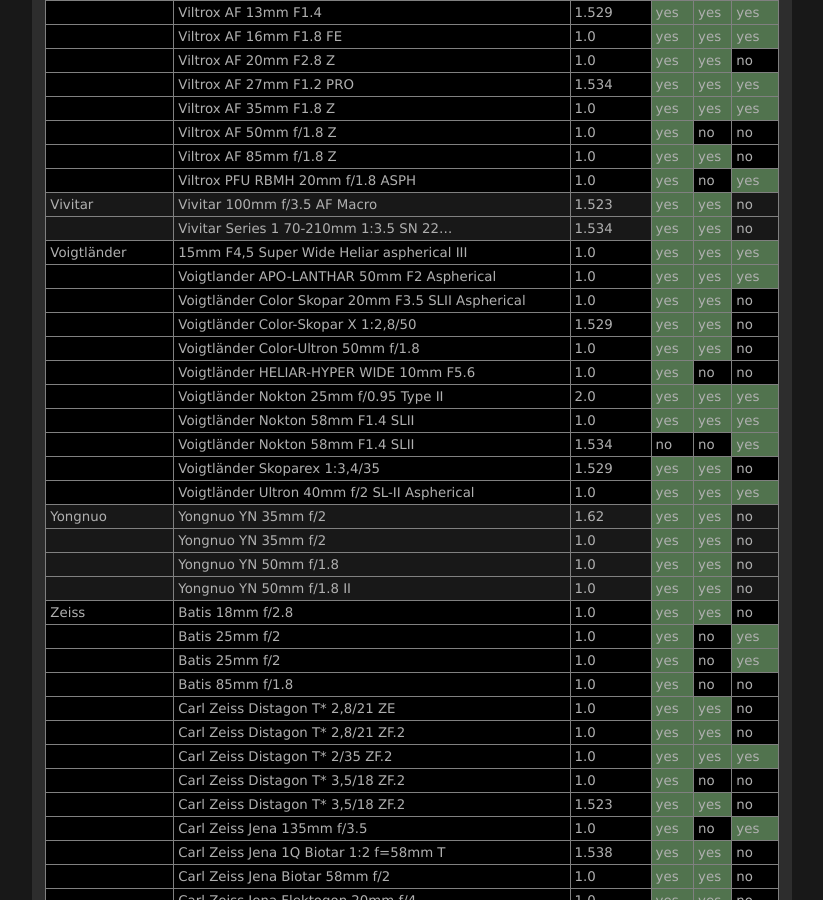
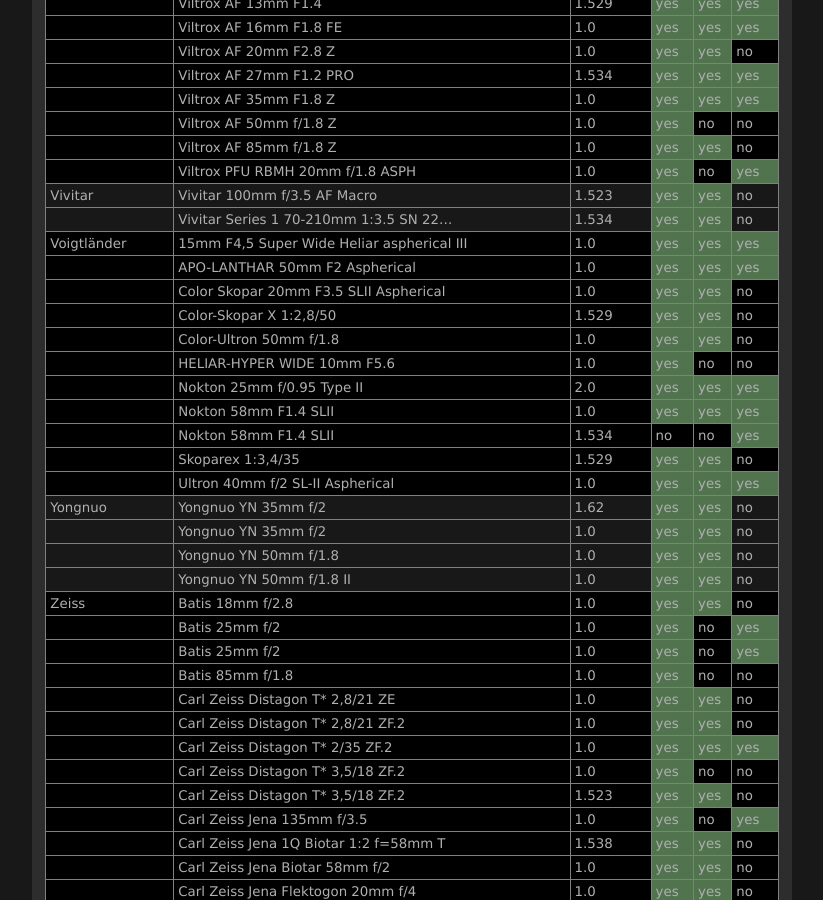
Before and after one commit to lensfun/lensfun.github.io, a Jekyll site: the page built from _posts/lenslist/2999-12-31-Lenslist-master.md, in a window 1280 px wide and 900 px high, scrolled down 33240 px. Shown: the whole window, without its empty margins (284-1107 px from the left). Built offline with Jekyll 4.4.1, drawn with Linux system fonts in a browser that asks for light colours; some of the changed text lies outside the part shown.

Commit message:
Update master lens list from GitHub Actions

```diff
--- a/_posts/lenslist/2999-12-31-Lenslist-master.md
+++ b/_posts/lenslist/2999-12-31-Lenslist-master.md
@@ -432,9 +432,8 @@ This list was generated on 2024-11-22 from current Lensfun sources. Your Lensfun
 <tr class="lenslist-bg1"><td>Meyer-Optik Görlitz</td><td>Domiplan 50mm f/2.8</td><td>1.0</td><td class="lenslist-highlight lenslist-check">yes</td><td class="lenslist-highlight lenslist-check">yes</td><td class="lenslist-check">no</td></tr>
 <tr class="lenslist-bg1"><td></td><td>Helioplan 40mm f/4.5</td><td>1.0</td><td class="lenslist-highlight lenslist-check">yes</td><td class="lenslist-highlight lenslist-check">yes</td><td class="lenslist-check">no</td></tr>
 <tr class="lenslist-bg1"><td></td><td>Lydith 30mm f/3.5</td><td>1.0</td><td class="lenslist-highlight lenslist-check">yes</td><td class="lenslist-highlight lenslist-check">yes</td><td class="lenslist-check">no</td></tr>
-<tr class="lenslist-bg1"><td></td><td>Meyer Optik Görlitz 3.5/30mm</td><td>1.0</td><td class="lenslist-highlight lenslist-check">yes</td><td class="lenslist-highlight lenslist-check">yes</td><td class="lenslist-check">no</td></tr>
-<tr class="lenslist-bg1"><td></td><td>Meyer-Optik Görlitz Orestegor 200mm f/4</td><td>1.0</td><td class="lenslist-highlight lenslist-check">yes</td><td class="lenslist-highlight lenslist-check">yes</td><td class="lenslist-check">no</td></tr>
 <tr class="lenslist-bg1"><td></td><td>Orestegon 29mm f/2.8</td><td>1.0</td><td class="lenslist-highlight lenslist-check">yes</td><td class="lenslist-highlight lenslist-check">yes</td><td class="lenslist-check">no</td></tr>
+<tr class="lenslist-bg1"><td></td><td>Orestegor 200mm f/4</td><td>1.0</td><td class="lenslist-highlight lenslist-check">yes</td><td class="lenslist-highlight lenslist-check">yes</td><td class="lenslist-check">no</td></tr>
 <tr class="lenslist-bg1"><td></td><td>Oreston 50mm f/1.8</td><td>1.0</td><td class="lenslist-highlight lenslist-check">yes</td><td class="lenslist-highlight lenslist-check">yes</td><td class="lenslist-check">no</td></tr>
 <tr class="lenslist-bg1"><td></td><td>Orestor 100mm f/2.8</td><td>1.0</td><td class="lenslist-highlight lenslist-check">yes</td><td class="lenslist-highlight lenslist-check">yes</td><td class="lenslist-check">no</td></tr>
 <tr class="lenslist-bg1"><td></td><td>Orestor 135mm f/2.8</td><td>1.0</td><td class="lenslist-highlight lenslist-check">yes</td><td class="lenslist-highlight lenslist-check">yes</td><td class="lenslist-check">no</td></tr>
@@ -1251,7 +1250,7 @@ This list was generated on 2024-11-22 from current Lensfun sources. Your Lensfun
 <tr class="lenslist-bg1"><td></td><td>Zeiss Planar T* 50mm f/1.4 ZA SSM</td><td>1.0</td><td class="lenslist-highlight lenslist-check">yes</td><td class="lenslist-highlight lenslist-check">yes</td><td class="lenslist-highlight lenslist-check">yes</td></tr>
 <tr class="lenslist-bg1"><td></td><td>Zeiss Vario-Sonnar T* 16-35mm f/2.8 ZA SSM II</td><td>1.0</td><td class="lenslist-highlight lenslist-check">yes</td><td class="lenslist-highlight lenslist-check">yes</td><td class="lenslist-check">no</td></tr>
 <tr class="lenslist-bg1"><td></td><td>Zeiss Vario-Sonnar T* 24-70mm f/2.8 ZA SSM II</td><td>1.0</td><td class="lenslist-highlight lenslist-check">yes</td><td class="lenslist-highlight lenslist-check">yes</td><td class="lenslist-check">no</td></tr>
-<tr class="lenslist-bg2"><td>Steinheil</td><td>Auto-D-Quinaron 35mm f/2.8</td><td>1.0</td><td class="lenslist-highlight lenslist-check">yes</td><td class="lenslist-highlight lenslist-check">yes</td><td class="lenslist-check">no</td></tr>
+<tr class="lenslist-bg2"><td>Steinheil München</td><td>Auto-D-Quinaron 35mm f/2.8</td><td>1.0</td><td class="lenslist-highlight lenslist-check">yes</td><td class="lenslist-highlight lenslist-check">yes</td><td class="lenslist-check">no</td></tr>
 <tr class="lenslist-bg2"><td></td><td>Auto-D-Tele-Quinar 135mm f/2.8</td><td>1.0</td><td class="lenslist-highlight lenslist-check">yes</td><td class="lenslist-highlight lenslist-check">yes</td><td class="lenslist-check">no</td></tr>
 <tr class="lenslist-bg2"><td></td><td>Culminar 85mm f/2.8</td><td>1.0</td><td class="lenslist-highlight lenslist-check">yes</td><td class="lenslist-highlight lenslist-check">yes</td><td class="lenslist-check">no</td></tr>
 <tr class="lenslist-bg1"><td>Tamron</td><td>18-300mm F3.5-6.3 DiIII-A VC VXD B061X</td><td>1.534</td><td class="lenslist-highlight lenslist-check">yes</td><td class="lenslist-check">no</td><td class="lenslist-check">no</td></tr>
@@ -1373,16 +1372,16 @@ This list was generated on 2024-11-22 from current Lensfun sources. Your Lensfun
 <tr class="lenslist-bg2"><td>Vivitar</td><td>Vivitar 100mm f/3.5 AF Macro</td><td>1.523</td><td class="lenslist-highlight lenslist-check">yes</td><td class="lenslist-highlight lenslist-check">yes</td><td class="lenslist-check">no</td></tr>
 <tr class="lenslist-bg2"><td></td><td>Vivitar Series 1 70-210mm 1:3.5 SN 22…</td><td>1.534</td><td class="lenslist-highlight lenslist-check">yes</td><td class="lenslist-highlight lenslist-check">yes</td><td class="lenslist-check">no</td></tr>
 <tr class="lenslist-bg1"><td>Voigtländer</td><td>15mm F4,5 Super Wide Heliar aspherical III</td><td>1.0</td><td class="lenslist-highlight lenslist-check">yes</td><td class="lenslist-highlight lenslist-check">yes</td><td class="lenslist-highlight lenslist-check">yes</td></tr>
-<tr class="lenslist-bg1"><td></td><td>Voigtlander APO-LANTHAR 50mm F2 Aspherical</td><td>1.0</td><td class="lenslist-highlight lenslist-check">yes</td><td class="lenslist-highlight lenslist-check">yes</td><td class="lenslist-highlight lenslist-check">yes</td></tr>
-<tr class="lenslist-bg1"><td></td><td>Voigtländer Color Skopar 20mm F3.5 SLII Aspherical</td><td>1.0</td><td class="lenslist-highlight lenslist-check">yes</td><td class="lenslist-highlight lenslist-check">yes</td><td class="lenslist-check">no</td></tr>
-<tr class="lenslist-bg1"><td></td><td>Voigtländer Color-Skopar X 1:2,8/50</td><td>1.529</td><td class="lenslist-highlight lenslist-check">yes</td><td class="lenslist-highlight lenslist-check">yes</td><td class="lenslist-check">no</td></tr>
-<tr class="lenslist-bg1"><td></td><td>Voigtländer Color-Ultron 50mm f/1.8</td><td>1.0</td><td class="lenslist-highlight lenslist-check">yes</td><td class="lenslist-highlight lenslist-check">yes</td><td class="lenslist-check">no</td></tr>
-<tr class="lenslist-bg1"><td></td><td>Voigtländer HELIAR-HYPER WIDE 10mm F5.6</td><td>1.0</td><td class="lenslist-highlight lenslist-check">yes</td><td class="lenslist-check">no</td><td class="lenslist-check">no</td></tr>
-<tr class="lenslist-bg1"><td></td><td>Voigtländer Nokton 25mm f/0.95 Type II</td><td>2.0</td><td class="lenslist-highlight lenslist-check">yes</td><td class="lenslist-highlight lenslist-check">yes</td><td class="lenslist-highlight lenslist-check">yes</td></tr>
-<tr class="lenslist-bg1"><td></td><td>Voigtländer Nokton 58mm F1.4 SLII</td><td>1.0</td><td class="lenslist-highlight lenslist-check">yes</td><td class="lenslist-highlight lenslist-check">yes</td><td class="lenslist-highlight lenslist-check">yes</td></tr>
-<tr class="lenslist-bg1"><td></td><td>Voigtländer Nokton 58mm F1.4 SLII</td><td>1.534</td><td class="lenslist-check">no</td><td class="lenslist-check">no</td><td class="lenslist-highlight lenslist-check">yes</td></tr>
-<tr class="lenslist-bg1"><td></td><td>Voigtländer Skoparex 1:3,4/35</td><td>1.529</td><td class="lenslist-highlight lenslist-check">yes</td><td class="lenslist-highlight lenslist-check">yes</td><td class="lenslist-check">no</td></tr>
-<tr class="lenslist-bg1"><td></td><td>Voigtländer Ultron 40mm f/2 SL-II Aspherical</td><td>1.0</td><td class="lenslist-highlight lenslist-check">yes</td><td class="lenslist-highlight lenslist-check">yes</td><td class="lenslist-highlight lenslist-check">yes</td></tr>
+<tr class="lenslist-bg1"><td></td><td>APO-LANTHAR 50mm F2 Aspherical</td><td>1.0</td><td class="lenslist-highlight lenslist-check">yes</td><td class="lenslist-highlight lenslist-check">yes</td><td class="lenslist-highlight lenslist-check">yes</td></tr>
+<tr class="lenslist-bg1"><td></td><td>Color Skopar 20mm F3.5 SLII Aspherical</td><td>1.0</td><td class="lenslist-highlight lenslist-check">yes</td><td class="lenslist-highlight lenslist-check">yes</td><td class="lenslist-check">no</td></tr>
+<tr class="lenslist-bg1"><td></td><td>Color-Skopar X 1:2,8/50</td><td>1.529</td><td class="lenslist-highlight lenslist-check">yes</td><td class="lenslist-highlight lenslist-check">yes</td><td class="lenslist-check">no</td></tr>
+<tr class="lenslist-bg1"><td></td><td>Color-Ultron 50mm f/1.8</td><td>1.0</td><td class="lenslist-highlight lenslist-check">yes</td><td class="lenslist-highlight lenslist-check">yes</td><td class="lenslist-check">no</td></tr>
+<tr class="lenslist-bg1"><td></td><td>HELIAR-HYPER WIDE 10mm F5.6</td><td>1.0</td><td class="lenslist-highlight lenslist-check">yes</td><td class="lenslist-check">no</td><td class="lenslist-check">no</td></tr>
+<tr class="lenslist-bg1"><td></td><td>Nokton 25mm f/0.95 Type II</td><td>2.0</td><td class="lenslist-highlight lenslist-check">yes</td><td class="lenslist-highlight lenslist-check">yes</td><td class="lenslist-highlight lenslist-check">yes</td></tr>
+<tr class="lenslist-bg1"><td></td><td>Nokton 58mm F1.4 SLII</td><td>1.0</td><td class="lenslist-highlight lenslist-check">yes</td><td class="lenslist-highlight lenslist-check">yes</td><td class="lenslist-highlight lenslist-check">yes</td></tr>
+<tr class="lenslist-bg1"><td></td><td>Nokton 58mm F1.4 SLII</td><td>1.534</td><td class="lenslist-check">no</td><td class="lenslist-check">no</td><td class="lenslist-highlight lenslist-check">yes</td></tr>
+<tr class="lenslist-bg1"><td></td><td>Skoparex 1:3,4/35</td><td>1.529</td><td class="lenslist-highlight lenslist-check">yes</td><td class="lenslist-highlight lenslist-check">yes</td><td class="lenslist-check">no</td></tr>
+<tr class="lenslist-bg1"><td></td><td>Ultron 40mm f/2 SL-II Aspherical</td><td>1.0</td><td class="lenslist-highlight lenslist-check">yes</td><td class="lenslist-highlight lenslist-check">yes</td><td class="lenslist-highlight lenslist-check">yes</td></tr>
 <tr class="lenslist-bg2"><td>Yongnuo</td><td>Yongnuo YN 35mm f/2</td><td>1.62</td><td class="lenslist-highlight lenslist-check">yes</td><td class="lenslist-highlight lenslist-check">yes</td><td class="lenslist-check">no</td></tr>
 <tr class="lenslist-bg2"><td></td><td>Yongnuo YN 35mm f/2</td><td>1.0</td><td class="lenslist-highlight lenslist-check">yes</td><td class="lenslist-highlight lenslist-check">yes</td><td class="lenslist-check">no</td></tr>
 <tr class="lenslist-bg2"><td></td><td>Yongnuo YN 50mm f/1.8</td><td>1.0</td><td class="lenslist-highlight lenslist-check">yes</td><td class="lenslist-highlight lenslist-check">yes</td><td class="lenslist-check">no</td></tr>
```
